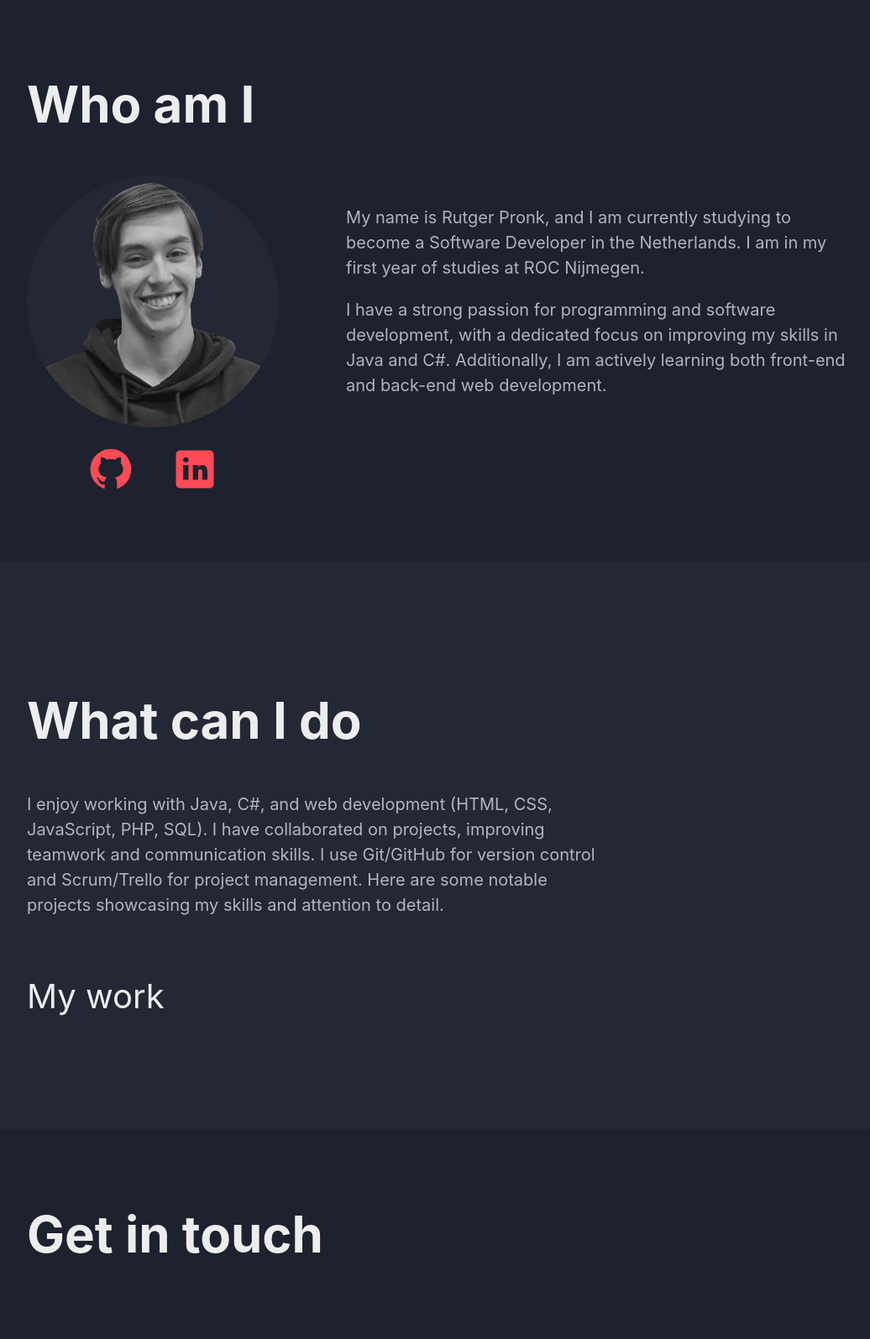
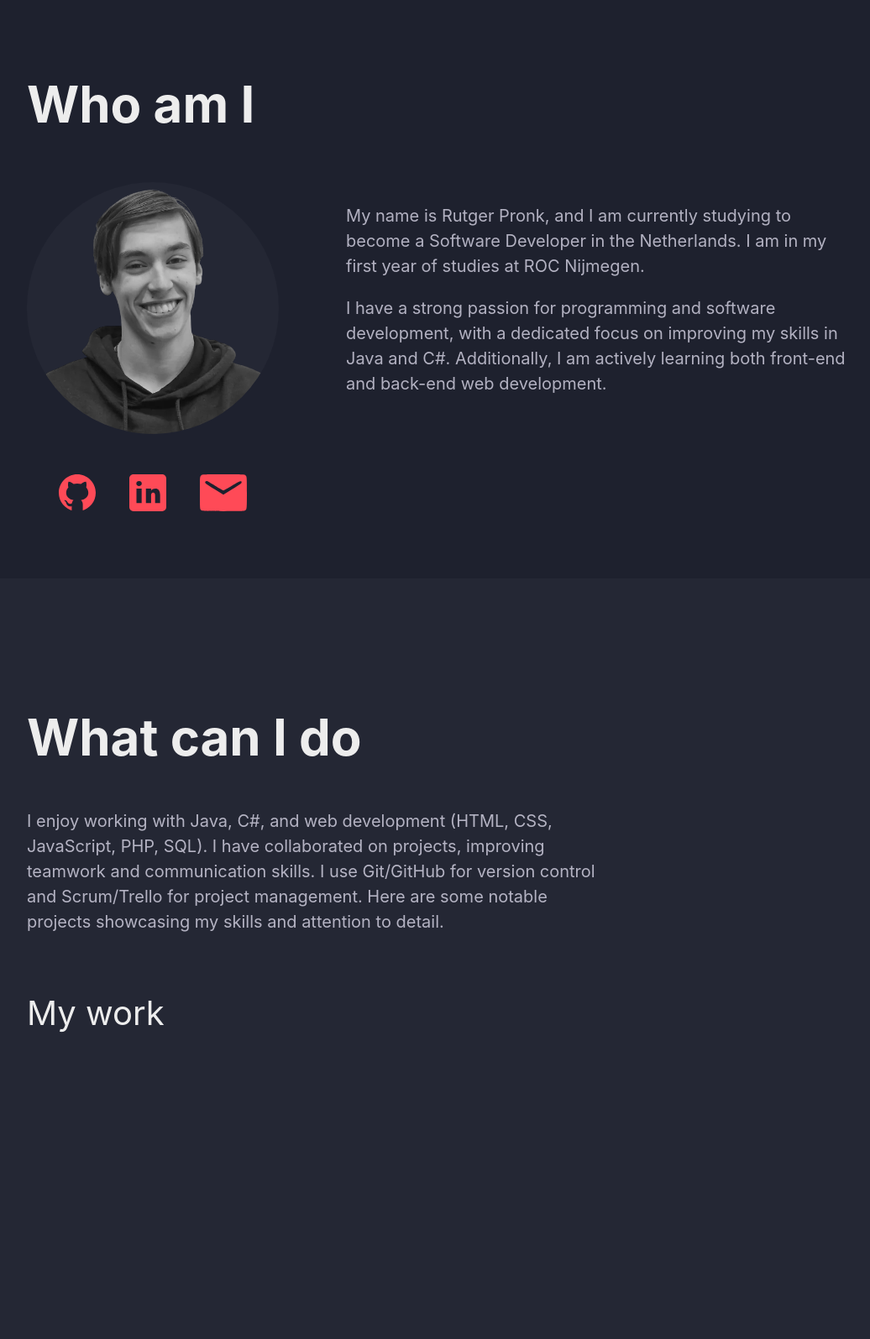
Before and after one commit to Rutger505/portfolio, a PHP site: page / in a window 1280 px wide. Shown: the part 843-2438 px from the top of the page at 84% size, without its empty margins (96-1132 px from the left). After the commit the page ends 2073 px from the top, so only its background shows below. Run offline with PHP 8.4, Linux system fonts and the light colour scheme.

Commit message:
added other icons

```diff
--- a/src/index.html
+++ b/src/index.html
@@ -37,14 +37,6 @@
 						</p>
 					</a>
 				</li>
-				<li>
-					<a class="flex flex-col items-center p-2 navigation-button group" href="#contact">
-						<p class="overflow-hidden duration-300 group-hover:opacity-80">
-							Contact
-							<span class="block w-full translate-x-[-101%] group-hover:translate-x-[-60%] h-[3px] rounded-full duration-300 bg-accent"></span>
-						</p>
-					</a>
-				</li>
 			</ul>
 		</nav>
 	</header>
@@ -75,19 +67,22 @@
 	</main>
 	<section id="about-me" class="py-20 px-spacing bg-secondary">
 		<h1>Who am I</h1>
-		<div class="flex items-center mt-10 gap-x-20">
+		<div class="flex items-center mt-12 gap-x-20">
 			<div>
-				<img class="rounded-full bg-primary h-[300px]" src="img/PersonalPhoto NoBackground Gray.webp" alt="Picture of me">
-				<div class="flex justify-center mt-5 gap-x-10">
+				<img class="rounded-full bg-primary h-[300px]" src="img/personal-photo.webp" alt="Picture of me">
+				<div class="flex justify-center mt-12 gap-x-10">
 					<a href="https://github.com/rutger505" target="_blank">
-						<img src="img/GithubIcon.svg" alt="Github">
+						<img class="h-11" src="img/github-icon.svg" alt="Github icon">
 					</a>
 					<a href="https://www.linkedin.com/in/rutger-pronk-585149273/" target="_blank">
-						<img src="img/LinkedinIcon.svg" alt="LinkedIn">
+						<img class="h-11" src="img/linkedin-icon.svg" alt="LinkedIn icon">
+					</a>
+					<a href="###########">
+						<img class="h-11" src="img/mail-icon.svg" alt="Mail icon">
 					</a>
 				</div>
 			</div>
-			<div class="w-[600px] mb-20">
+			<div class="w-[600px] mb-28">
 				<p>
 					My name is Rutger Pronk, and I am currently studying to
 					become a Software Developer in the Netherlands. I am
@@ -116,9 +111,6 @@
 		</p>
 		<h2>My work</h2>
 	</section>
-	<section id="contact" class="py-20 mt-32 px-spacing bg-secondary">
-		<h1>Get in touch</h1>
-	</section>
 	<footer></footer>
 </body>
 
--- a/src/style/main.css
+++ b/src/style/main.css
@@ -633,10 +633,6 @@ p {
   margin-top: 2.5rem;
 }
 
-.mt-32 {
-  margin-top: 8rem;
-}
-
 .mt-36 {
   margin-top: 9rem;
 }
@@ -649,12 +645,36 @@ p {
   margin-top: 15rem;
 }
 
+.mt-12 {
+  margin-top: 3rem;
+}
+
+.mt-16 {
+  margin-top: 4rem;
+}
+
+.mt-24 {
+  margin-top: 6rem;
+}
+
+.mb-24 {
+  margin-bottom: 6rem;
+}
+
+.mb-28 {
+  margin-bottom: 7rem;
+}
+
 .block {
   display: block;
 }
 
 .flex {
   display: flex;
+}
+
+.h-12 {
+  height: 3rem;
 }
 
 .h-24 {
@@ -667,6 +687,10 @@ p {
 
 .h-\[3px\] {
   height: 3px;
+}
+
+.h-11 {
+  height: 2.75rem;
 }
 
 .min-h-screen {
```
Also changed, not shown: src/img/GithubIcon.svg (deleted), src/img/LinkedinIcon.svg (deleted), src/img/github-icon.svg (added), src/img/linkedin-icon.svg (added), src/img/mail-icon.svg (added), src/img/personal-photo.webp (renamed from src/img/PersonalPhoto NoBackground Gray.webp).
